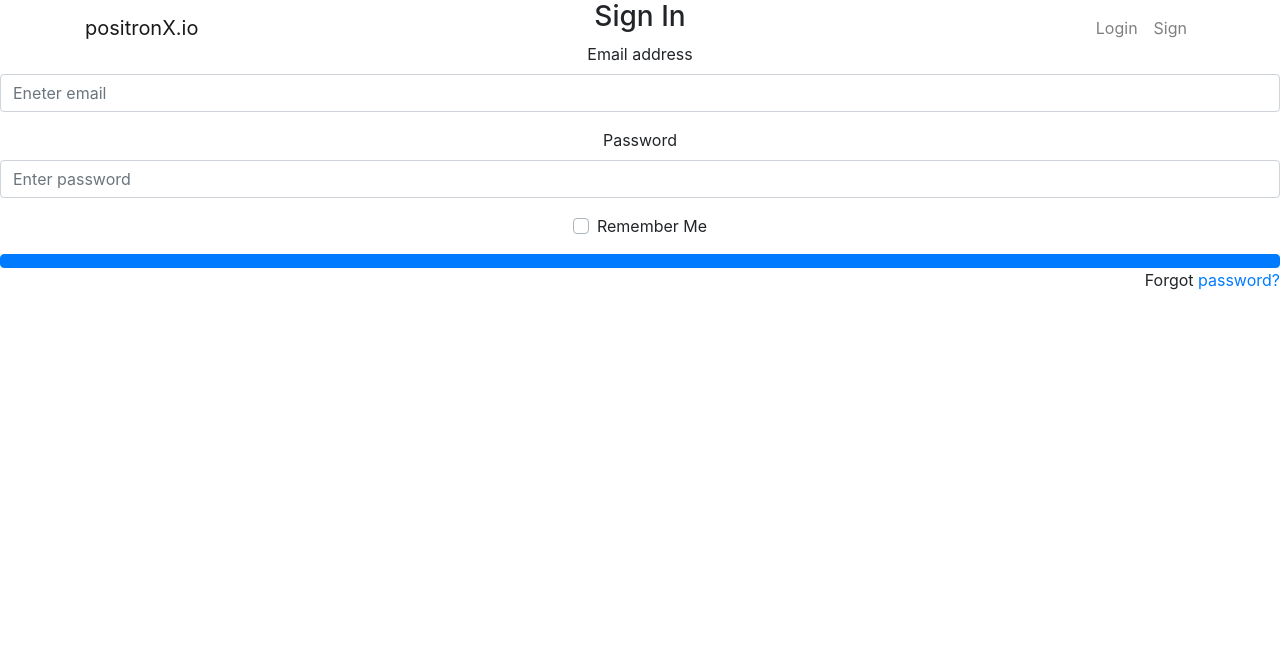
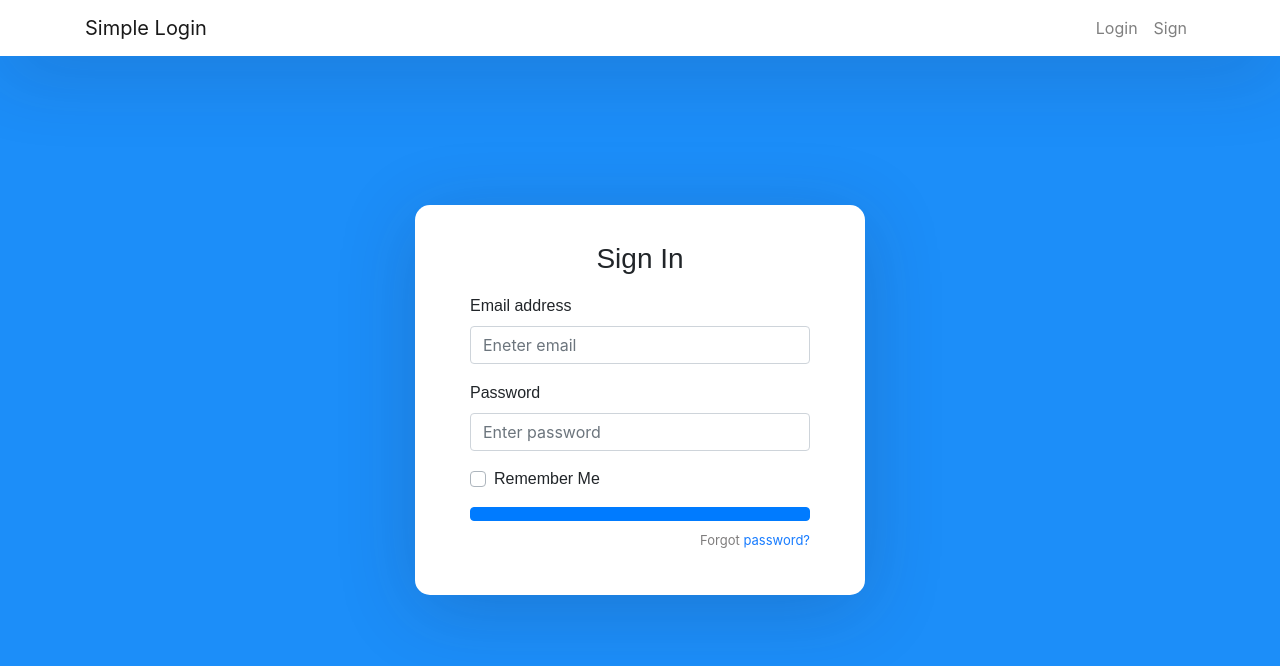
Before and after one commit to WildestDeuce/react-login, a React (Create React App) app in the folder react-login/: page / in a window 1280 px wide. Shown: the top 666 px of the page. Built offline with nearby package versions, Linux system fonts and the light colour scheme.

Commit message:
css complete login screen desgined

```diff
--- a/react-login/src/App.js
+++ b/react-login/src/App.js
@@ -12,7 +12,7 @@ function App() {
 				<div className="App">
 					<nav className="navbar navbar-expand-lg navbar-light fixed-top">
 						<div className="container">
-							<Link className="navbar-brand" to={'sign-in'}>positronX.io</Link>
+							<Link className="navbar-brand" to={'sign-in'}>Simple Login</Link>
 							<div className="collapse navbar-collapse" id="navbarTogglerDemo02">
 								<ul className="navbar-nav ml-auto">
 									<li classname="nav-item">
--- a/react-login/src/index.css
+++ b/react-login/src/index.css
@@ -11,3 +11,76 @@ code {
   font-family: source-code-pro, Menlo, Monaco, Consolas, 'Courier New',
     monospace;
 }
+@import url('https://fonts.googleapis.com/css?family=Fira+Sans:400,500,600,700,800');
+
+* {
+  box-sizing: border-box;
+}
+
+body{
+  background: #1c8ef9 !important;
+  min-height: 100vh;
+  display: flex;
+  font-weight: 400;
+  font-family: 'Fira Sans', sans-serif;
+}
+
+h1,h2,h3,h4,h4,h6,label,span {
+  font-weight: 500;
+  font-family: 'Fira Sans', sans-serif;
+}
+
+body, html, .App, #root, .auth-wrapper {
+  width: 100%;
+  height: 100%;
+}
+
+.navbar-light {
+  background-color: #fff;
+  box-shadow: 0px 14px 80px rgba(34,35,58,0.2)
+}
+
+.auth-wrapper {
+  display: flex;
+  justify-content: center;
+flex-direction: column;
+text-align: left;
+}
+
+.auth-inner {
+  width: 450px;
+  margin:auto;
+  background:#fff;
+  box-shadow: 0px 14px 80px rgba(34, 35, 58, 0.2);
+  padding: 40px 55px 45px 55px;
+  border-radius: 15px;
+  transition:all .3s;
+}
+
+.auth-wrapper {
+border-color: #167bff;
+box-shadow:none;
+}
+
+.auth-wrapper h3 {
+  text-align: center;
+margin: 0;
+line-height: 1;
+padding-bottom: 20px;
+}
+
+.custom-control-label {
+  font-weight: 400;
+}
+
+.forgot-password, .forgot-password a {
+  text-align: right;
+  font-size: 13px;
+  padding-top: 10px;
+  color: #7f7d7d;
+  margin: 0;
+  }
+
+  .forgot-password a {
+    color: #167bff;
+  }
--- a/react-login/src/signup.component.js
+++ b/react-login/src/signup.component.js
@@ -3,9 +3,35 @@ import React, { Component } from 'react';
 export default class SignUp extends Component {
   render() {
     return (
-  <div>
-    <h3>React SignUp Component </h3>
-  </div>
-    )
+      <form>
+        <h3>Sign Up</h3>
+
+        <div className="form-group">
+          <label>First Name</label>
+          <input type="text" className="form-control" placeholder="First Name" />
+        </div>
+
+        <div className="form-group">
+          <label>Last Name</label>
+          <input type="text" className="form-control" placeholder="Last Name" />
+        </div>
+
+
+        <div className="form-group">
+          <label>Email Address</label>
+          <input type="text" className="form-control" placeholder="email" />
+        </div>
+
+        <div className="form-group">
+          <label>Password</label>
+          <input type="text" className="form-control" placeholder="password" />
+        </div>
+
+        <button type="submit" className="btn btn-primary btn-block">Sign Up</button>
+        <p className="forgot-password text-right">
+          Already registered <a href="#">Sign In></a>
+        </p>
+      </form>
+    );
   }
 }
```
